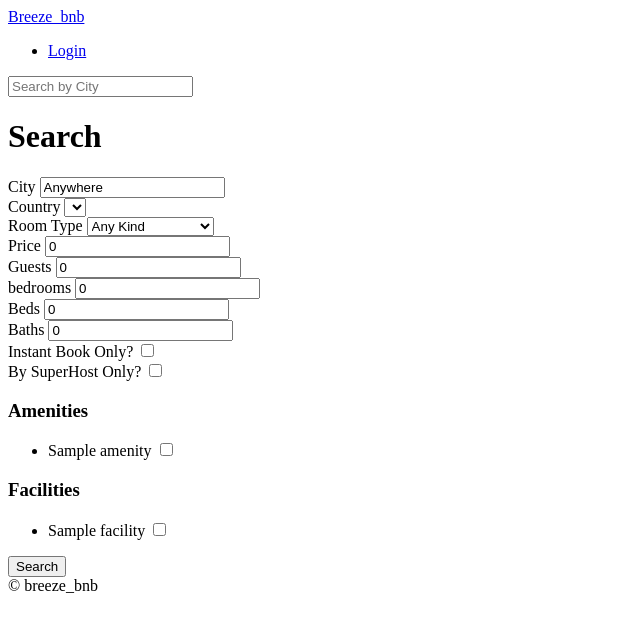
After one commit to bunnycast/breeze_bnb, a Django app: page /rooms/search/ in a window 1280 px wide. The commit adds this page. Shown: the top 632 px of the page, without its empty margins (0-640 px from the left). Run offline with Django 3.2, Linux system fonts and the light colour scheme; tables that the repository leaves empty hold one stand-in row (values such as "Sample post"); lists and menus that the app fills with data are empty; parts of the project's set-up code (start-up, migrations or seed data) failed here and were passed over.

Commit message:
rooms search view and template

```diff
--- a/rooms/models.py
+++ b/rooms/models.py
@@ -19,7 +19,6 @@ class AbstractItem(core_models.TimeStampedModel):
 
 class RoomType(AbstractItem):
     """ Room Type Model Definition """
-    pass
 
     class Meta:
         verbose_name_plural = 'Room Type'
@@ -28,7 +27,6 @@ class RoomType(AbstractItem):
 
 class Amenity(AbstractItem):
     """ Amenity Model Definition """
-    pass
 
     class Meta:
         verbose_name_plural = 'Amenities'
@@ -36,7 +34,6 @@ class Amenity(AbstractItem):
 
 class Facility(AbstractItem):
     """ Facility Model Definition """
-    pass
 
     class Meta:
         verbose_name_plural = 'Facilities'
@@ -44,7 +41,6 @@ class Facility(AbstractItem):
 
 class HouseRule(AbstractItem):
     """ HoseRule Model Definition """
-    pass
 
     class Meta:
         verbose_name_plural = 'House_Rules'
--- a/rooms/urls.py
+++ b/rooms/urls.py
@@ -1,6 +1,6 @@
 from django.urls import path
 
-from views import RoomDetail, EditRoom, CreateRoom
+from views import RoomDetail, EditRoom, CreateRoom, search
 
 app_name = 'rooms'
 
@@ -8,4 +8,5 @@ urlpatterns = [
     path('create/', CreateRoom.as_view(), name='create'),
     path('<int:pk>/', RoomDetail.as_view(), name="detail"),
     path('<int:pk>/edit/', EditRoom.as_view(), name='edit'),
+    path('search/', search, name='search')
 ]
--- a/rooms/views.py
+++ b/rooms/views.py
@@ -3,8 +3,9 @@ from django.shortcuts import render, redirect
 from django.urls import reverse
 from django.utils import timezone
 from django.views.generic import ListView, DetailView, UpdateView, CreateView
+from django_countries import countries
 
-from rooms.models import Room
+from rooms.models import Room, RoomType, Amenity, Facility, HouseRule
 
 
 class HomeView(ListView):
@@ -12,19 +13,20 @@ class HomeView(ListView):
 
     model = Room
     paginate_by = 10
-    ordering = 'created_at'
+    ordering = "created_at"
     paginate_orphans = 3
-    context_object_name = 'rooms'
+    context_object_name = "rooms"
 
     def get_context_data(self, *, object_list=None, **kwargs):
         context = super().get_context_data(**kwargs)
         now = timezone.now()
-        context['now'] = now
+        context["now"] = now
         return context
 
 
 class RoomDetail(DetailView):
     """ Room Detail Definition"""
+
     model = Room
 
 
@@ -36,55 +38,103 @@ class RoomDetail(DetailView):
 #     except Room.DoesNotExist:
 #         raise Http404()
 
+
 class EditRoom(UpdateView):
     """ Room Edit Definition"""
 
     model = Room
-    template_name = 'rooms/room_edit.html'
-    success_url = '/'
+    template_name = "rooms/room_edit.html"
+    success_url = "/"
     fields = (
-        'name',
-        'description',
-        'country',
-        'city',
-        'price',
-        'address',
-        'guests',
-        'beds',
-        'bedrooms',
-        'baths',
-        'check_in',
-        'check_out',
-        'instant_book',
-        'host',
-        'room_type',
-        'amenities',
-        'facilities',
-        'house_rules',
+        "name",
+        "description",
+        "country",
+        "city",
+        "price",
+        "address",
+        "guests",
+        "beds",
+        "bedrooms",
+        "baths",
+        "check_in",
+        "check_out",
+        "instant_book",
+        "host",
+        "room_type",
+        "amenities",
+        "facilities",
+        "house_rules",
     )
 
 
 class CreateRoom(CreateView):
     model = Room
     template_name = "rooms/room_create.html"
-    success_url = '/'
+    success_url = "/"
     fields = (
-        'name',
-        'description',
-        'country',
-        'city',
-        'price',
-        'address',
-        'guests',
-        'beds',
-        'bedrooms',
-        'baths',
-        'check_in',
-        'check_out',
-        'instant_book',
-        'host',
-        'room_type',
-        'amenities',
-        'facilities',
-        'house_rules',
+        "name",
+        "description",
+        "country",
+        "city",
+        "price",
+        "address",
+        "guests",
+        "beds",
+        "bedrooms",
+        "baths",
+        "check_in",
+        "check_out",
+        "instant_book",
+        "host",
+        "room_type",
+        "amenities",
+        "facilities",
+        "house_rules",
     )
+
+
+def search(request):
+    city = request.GET.get("city", "anywhere")
+    city = str.capitalize(city)
+    country = request.GET.get("country", "KR")
+    room_type = int(request.GET.get("room_type", 0))
+    price = int(request.GET.get("price", 0))
+    guests = int(request.GET.get("guests", 0))
+    bedrooms = int(request.GET.get("bedrooms", 0))
+    beds = int(request.GET.get("beds,", 0))
+    baths = int(request.GET.get("baths", 0))
+    instant = request.GET.get("instant", False)
+    super_host = request.GET.get("super_host", False)
+    s_amenities = request.GET.getlist("amenities")
+    s_facilities = request.GET.getlist("facilities")
+    print(s_amenities, s_facilities)
+
+    form = {
+        "city": city,
+        "s_room_type": room_type,
+        "s_country": country,
+        "price": price,
+        "guests": guests,
+        "bedrooms": bedrooms,
+        "beds": beds,
+        "baths": baths,
+        "s_amenities": s_amenities,
+        "s_facilities": s_facilities,
+        "instant": instant,
+        "super_host": super_host,
+    }
+
+    room_types = RoomType.objects.all()
+    amenities = Amenity.objects.all()
+    facilities = Facility.objects.all()
+    house_rules = HouseRule.objects.all()
+
+    choices = {
+        "room_types": room_types,
+        "countries": countries,
+        "amenities": amenities,
+        "facilities": facilities,
+        "house_rules": house_rules,
+    }
+
+    return render(request, "rooms/search.html", {**form, **choices})
--- a/templates/404.html
+++ b/templates/404.html
@@ -1,4 +1,8 @@
 {% extends "base.html" %}
+
+{% block page_title %}
+    Not Found
+{% endblock page_title %}
 
 {% block content %}
     <h1>Not Found Baby</h1>
--- a/templates/base.html
+++ b/templates/base.html
@@ -1,15 +1,22 @@
 <!DOCTYPE html>
 <html lang="en">
 <head>
-    <meta charset="UTF-8" />
-    <meta name="viewport" content="width=device-width, initial-scale=1.0" />
-    <meta http-equiv="x-ua-compatible" content="ie=edge" />
-    <title> {% block page_name %}{% endblock page_name %}| Breeze_bnb</title>
+    <meta charset="UTF-8"/>
+    <meta name="viewport" content="width=device-width, initial-scale=1.0"/>
+    <meta http-equiv="x-ua-compatible" content="ie=edge"/>
+    <title> {% block page_title %}{% endblock page_title %}| Breeze_bnb</title>
 </head>
 <body>
-    {% include 'partials/header.html' %}
-    {% block content %}
-    {% endblock content %}
-    {% include 'partials/footer.html' %}
+<header>
+    {% include 'partials/nav.html' %}
+    {% block search-bar %}
+        <form method="GET" action="{% url 'rooms:search' %}">
+            <input id="city" name="city" placeholder='Search by City'/>
+        </form>
+    {% endblock %}
+</header>
+{% block content %}
+{% endblock content %}
+{% include 'partials/footer.html' %}
 </body>
 </html>
--- a/templates/partials/header.html
+++ /dev/null
@@ -1,6 +0,0 @@
-    <header>
-        <a href="{% url "core:home" %}">Breeze_bnb</a>
-        <ul>
-            <li><a href="/">Login</a></li>
-        </ul>
-    </header>
--- /dev/null
+++ b/templates/partials/nav.html
@@ -0,0 +1,4 @@
+<a href="{% url "core:home" %}">Breeze_bnb</a>
+<ul>
+    <li><a href="/">Login</a></li>
+</ul>
--- a/templates/rooms/room_create.html
+++ b/templates/rooms/room_create.html
@@ -1,8 +1,8 @@
 {% extends 'base.html' %}
 
-{% block page_name %}
-    Create Room
-{% endblock page_name %}
+{% block page_title %}
+    Create New Room
+{% endblock page_title %}
 
 {% block content %}
     <form method="POST" action="">
--- a/templates/rooms/room_detail.html
+++ b/templates/rooms/room_detail.html
@@ -1,8 +1,8 @@
 {% extends 'base.html' %}
 
-{% block page_name %}
-    Home
-{% endblock page_name %}
+{% block page_title %}
+    {{ room.name }}
+{% endblock page_title %}
 
 {% block content %}
     <div>
--- a/templates/rooms/room_edit.html
+++ b/templates/rooms/room_edit.html
@@ -1,8 +1,8 @@
 {% extends 'base.html' %}
 
-{% block page_name %}
-    Edit Room
-{% endblock page_name %}
+{% block page_title %}
+    Edit Room {{ room.name }}
+{% endblock page_title %}
 
 {% block content %}
     <form method="POST" action="">
--- a/templates/rooms/room_list.html
+++ b/templates/rooms/room_list.html
@@ -1,8 +1,8 @@
 {% extends 'base.html' %}
 
-{% block page_name %}
+{% block page_title %}
     Home
-{% endblock page_name %}
+{% endblock page_title %}
 
 {% block content %}
     {{ now }}
--- /dev/null
+++ b/templates/rooms/search.html
@@ -0,0 +1,101 @@
+{% extends "base.html" %}
+
+{% block page_title %}
+    Search
+{% endblock page_title %}
+
+{% block content %}
+    <h1> Search </h1>
+
+    <form method="GET" action="{% url "rooms:search" %}">
+        <div>
+            <label for="city">City</label>
+            <input value="{{ city }}" id="city" placeholder="Search By City"/>
+        </div>
+        <div>
+            <label for="country">Country</label>
+            <select id="country" name="country">
+                {% for country in countries %}
+                    <option value="{{ country.code }}" {% if country.code == s_country %}selected{% endif %}>
+                        {{ country.name }}
+                    </option>
+                {% endfor %}
+            </select>
+        </div>
+        <div>
+            <label for="room_type">Room Type</label>
+            <select id="room_type" name="room_type">
+                <option value="0" {% if s_room_type == 0 %}selected{% endif %}>Any Kind</option>
+                {% for room_type in room_types %}
+                    <option value="{{ room_type.pk }}"
+                            {% if s_room_type == room_type.pk %}selected{% endif %}>{{ room_type.name }}</option>
+                {% endfor %}
+            </select>
+        </div>
+        <div>
+            <label for="price">Price</label>
+            <input value="0" type="number" name="price" placeholder="Price"/>
+        </div>
+        <div>
+            <label for="guests">Guests</label>
+            <input value="0" type="number" name="Guests" placeholder="Guests"/>
+        </div>
+        <div>
+            <label for="bedrooms">bedrooms</label>
+            <input value="0" type="number" name="bedrooms" placeholder="Bedrooms"/>
+        </div>
+        <div>
+            <label for="beds">Beds</label>
+            <input value="0" type="number" name="beds" placeholder="Beds"/>
+        </div>
+        <div>
+            <label for="baths">Baths</label>
+            <input value="0" type="number" name="baths" placeholder="Baths"/>
+        </div>
+        <div>
+            <label for="instant">Instant Book Only?</label>
+            <input type="checkbox" name="instant" {% if instant %}checked{% endif %} />
+        </div>
+        <div>
+            <label for="super_host">By SuperHost Only?</label>
+            <input type="checkbox" name="super_host" {% if super_host %}checked{% endif %} />
+        </div>
+        <div>
+            <h3>Amenities</h3>
+            <ul>
+                {% for amenity in amenities %}
+                    <li>
+                        <label for="a_{{ amenity.pk }}">{{ amenity.name }}</label>
+                        <input id="a_{{ amenity.pk }}"
+                               name="amenities"
+                               type="checkbox"
+                               value={{ amenity.pk }}
+                               {% if amenity.pk|slugify in s_amenities %}
+                                   checked
+                               {% endif %}
+                        />
+                    </li>
+                {% endfor %}
+            </ul>
+        </div>
+        <div>
+            <h3>Facilities</h3>
+            <ul>
+                {% for facility in facilities %}
+                    <li>
+                        <label for="f_{{ facility.pk }}">{{ facility.name }}</label>
+                        <input id="f_{{ facility.pk }}"
+                               name="facilities"
+                               type="checkbox"
+                               value={{ facility.pk }}
+                               {% if facility.pk|slugify in s_facilities %}
+                                   checked
+                               {% endif %}
+                        />
+                    </li>
+                {% endfor %}
+            </ul>
+        </div>
+        <button>Search</button>
+    </form>
+{% endblock %}
```
